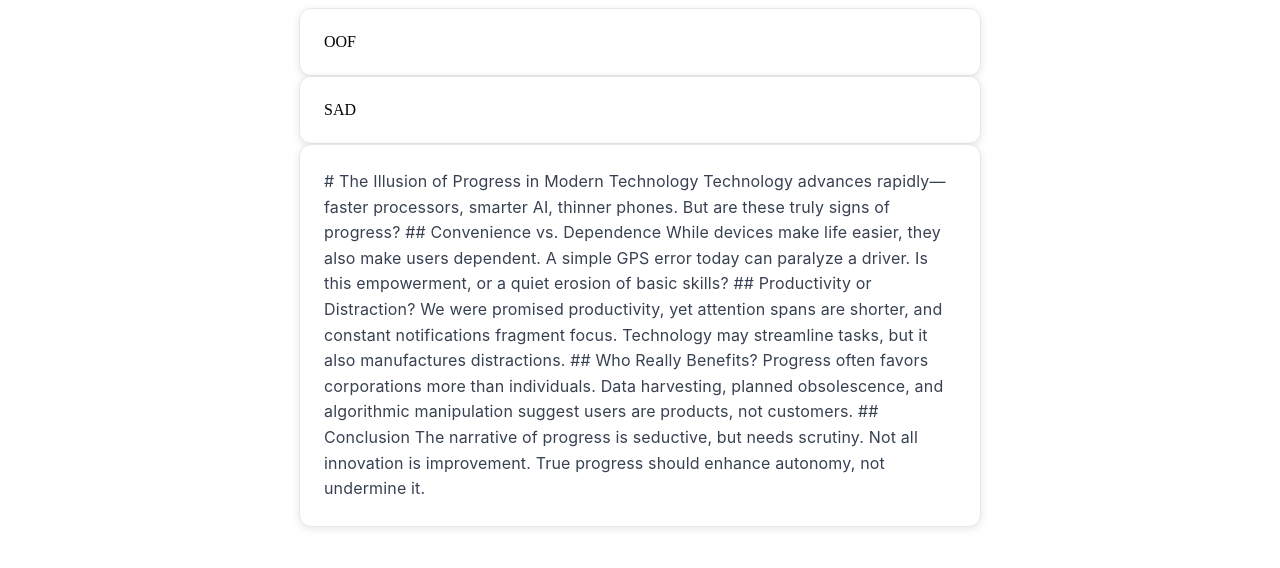
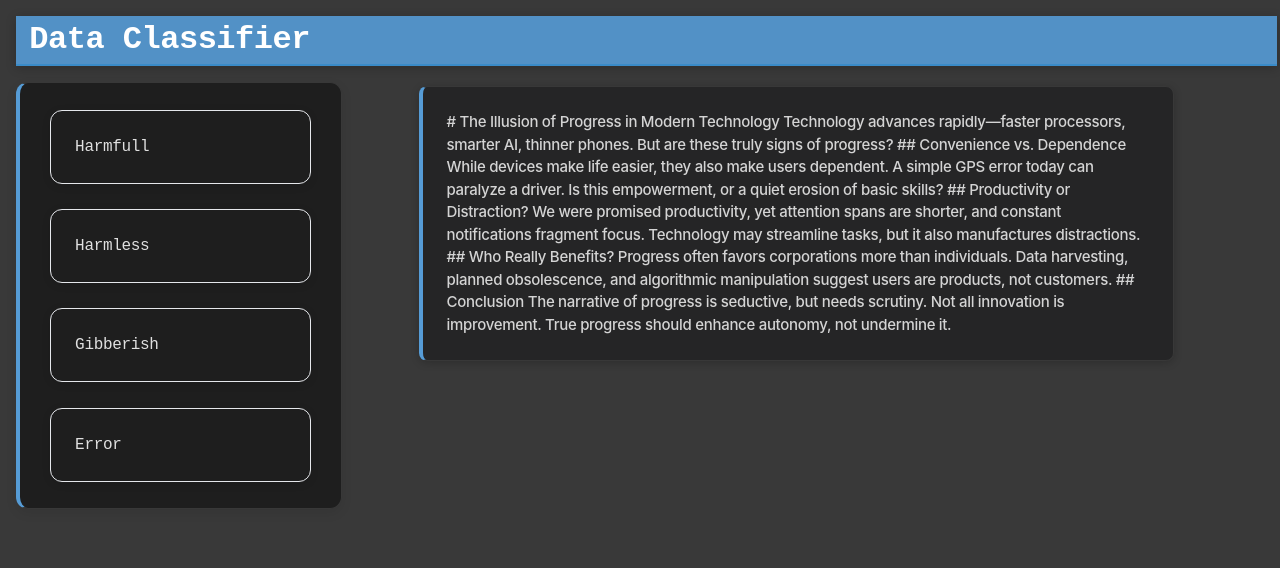
Before and after one commit to dylan-marx/sorty, a React (Create React App) app in the folder frontend/: page / in a window 1280 px wide. Shown: the top 568 px of the page. Built offline with nearby package versions, Linux system fonts and the light colour scheme.

Commit message:
Styling updates

```diff
--- a/frontend/src/App.tsx
+++ b/frontend/src/App.tsx
@@ -26,7 +26,13 @@ function App() {
 
   return (
     <>
+      <div className='header'>Data Classifier</div>
+      <div className='flex-container'>
+        <div className='category-collection-container'>
           <CategoryCollection registerDropHandler={registerDropHandler} />
+        </div>
+
+        <div className='card-container'>
           <Card
             text='# The Illusion of Progress in Modern Technology
                   Technology advances rapidly—faster processors, smarter AI, thinner phones. But are these truly signs of progress?
@@ -40,6 +46,9 @@ function App() {
                   The narrative of progress is seductive, but needs scrutiny. Not all innovation is improvement. True progress should enhance autonomy, not undermine it.'
             onDrop={handleDrop}
           />
+        </div>
+
+        </div>
     </>
   );
 }
--- a/frontend/src/components/CategoryCollection.tsx
+++ b/frontend/src/components/CategoryCollection.tsx
@@ -1,4 +1,4 @@
-import '../style/CategoryCard.css'
+import '../style/CategoryCollection.css'
 import CategoryCard from './CategoryCard';
 
 type DropHandler = (event: MouseEvent) => void;
@@ -11,11 +11,19 @@ function CategoryCollection({ registerDropHandler }: CategoryCollectionProps) {
   return (
     <div className='category-collection'>
         <CategoryCard
-            text='OOF'
+            text='Harmfull'
             registerDropHandler={registerDropHandler}
         />
         <CategoryCard
-            text='SAD'
+            text='Harmless'
+            registerDropHandler={registerDropHandler}
+        />
+        <CategoryCard
+            text='Gibberish'
+            registerDropHandler={registerDropHandler}
+        />
+        <CategoryCard
+            text='Error'
             registerDropHandler={registerDropHandler}
         />
     </div>
--- a/frontend/src/style/App.css
+++ b/frontend/src/style/App.css
@@ -1 +1,46 @@
 /* https://coolors.co/8fd694-5db7de-272932-6f8f72-c8bfc7 */
+
+* {
+    font-family:
+        'IBM Plex Mono', 'Fira Code', 'Courier New', monospace;
+    font-weight: 450;
+    letter-spacing: -0.02em;
+    line-height: 1.5;
+}
+
+body {
+  background-color: #1a1a1adc;
+  color: #e0e0e0;
+  margin: 0;
+  padding: 16px;
+  min-height: 100vh;
+}
+
+.flex-container {
+    display: flex;
+}
+
+.category-collection-container {
+    width: 25%;
+}
+
+.card-container {
+    width: 75%;
+}
+
+.header {
+    color: #ffffff;
+    font-size: 20px;
+    width: 100%;
+    padding-left: 10pt;
+    box-shadow: 0 2px 10px rgba(0, 0, 0, 0.2);
+    position: sticky;
+    top: 0;
+    z-index: 100;
+    font-weight: 600;
+    letter-spacing: -0.5px;
+    border-bottom: 2px solid #3a8bc8;
+    background-color: rgba(86, 156, 214, 0.9);
+    backdrop-filter: blur(8px);
+    font-size: xx-large;
+}
--- a/frontend/src/style/Card.css
+++ b/frontend/src/style/Card.css
@@ -1,55 +1,67 @@
 .Card {
-  background: #ffffff;
-  border-radius: 12px;
-  box-shadow: 0 2px 8px rgba(0, 0, 0, 0.1);
-  border: 1px solid #e5e7eb;
     padding: 24px;
-  margin-bottom: 16px;
-  max-width: 50%;
-  transition: all 0.3s cubic-bezier(0.2, 0, 0.2, 1);
+    margin: 0 auto 5pt;
+    margin-top: 15pt;
+    max-width: 75%;
+    border-radius: 8px;
+    border: 1px solid #383838;
+    border-left: 4px solid #569cd6;
+    background: #252526;
+    box-shadow: 0 2px 8px rgba(0, 0, 0, 0.2);
+    color: #d4d4d4;
+    font-family: 'IBM Plex Mono', -apple-system, monospace;
+    font-size: 15px;
+    line-height: 1.6;
+    letter-spacing: -0.01em;
+    transition: all 0.2s ease-out;
     cursor: grab;
     user-select: none;
-  transform-origin: center;
     overflow: hidden;
-  word-wrap: break-word;
     -webkit-font-smoothing: antialiased;
     -moz-osx-font-smoothing: grayscale;
-  margin: auto;
 }
 
 .Card:hover {
-  box-shadow: 0 4px 12px rgba(0, 0, 0, 0.15);
-  transform: translateY(-2px) scale(1.02);
+    transform: translateY(-3px);
+    box-shadow: 0 6px 16px rgba(0, 0, 0, 0.3);
+    background: #2a2a2a;
 }
 
 .Card:active {
     cursor: grabbing;
-  transform: scale(0.98);
+    transform: translateY(-1px) scale(0.995);
 }
 
 .Card.dragging {
-  transform: translate(-50%, -50%) scale(1.05) rotate(3deg);
-  opacity: 0.9;
-  box-shadow: 0 12px 30px rgba(0, 0, 0, 0.25);
-  cursor: grabbing;
+    transform: translate(-50%, -50%) scale(1.03) rotate(2deg);
+    opacity: 0.95;
+    box-shadow: 0 20px 40px rgba(0, 0, 0, 0.3);
     z-index: 1000;
-  pointer-events: none;
     transition: none;
+    background: #2e2e2e;
+    border-color: #569cd6aa;
 }
 
 .Card .text {
-  font-family: -apple-system, BlinkMacSystemFont, 'Segoe UI', 'Roboto', 'Oxygen', 'Ubuntu', sans-serif;
-  font-size: 16px;
-  line-height: 1.6;
-  color: #374151;
+    color: #d4d4d4 !important;
     margin: 0;
-  letter-spacing: 0.01em;
+    font-family: inherit;
 }
 
 .Card.scrollable {
-  max-height: 600px;
+    max-height: 400px;
     overflow-y: auto;
-  position: relative;
+    scrollbar-width: thin;
+    scrollbar-color: #569cd6 #252526;
+}
+
+.Card.scrollable::-webkit-scrollbar {
+    width: 8px;
+}
+
+.Card.scrollable::-webkit-scrollbar-thumb {
+    background: #569cd6;
+    border-radius: 4px;
 }
 
 .Card.scrollable::after {
@@ -59,6 +71,5 @@
     left: 0;
     right: 0;
     height: 20px;
-  background: linear-gradient(transparent, rgba(255, 255, 255, 0.8));
-  pointer-events: none;
+    background: linear-gradient(transparent, #252526);
 }
--- a/frontend/src/style/CategoryCard.css
+++ b/frontend/src/style/CategoryCard.css
@@ -1,11 +1,9 @@
 .category {
-  background: #ffffff;
     border-radius: 12px;
     box-shadow: 0 2px 8px rgba(0, 0, 0, 0.1);
     border: 1px solid #e5e7eb;
     padding: 24px;
     margin-bottom: 16px;
-  max-width: 50%;
     transition: all 0.3s cubic-bezier(0.2, 0, 0.2, 1);
     cursor: grab;
     user-select: none;
@@ -16,11 +14,13 @@
     -moz-osx-font-smoothing: grayscale;
     margin: auto;
     transition: background-color 0.5s ease-out;
+    width: 75%;
+    margin: 5pt;
 }
 
 @keyframes hover-fade {
     0% {
-    background-color: #8FD694;
+      background: #569cd6;
     }
     100% {
       background-color: transparent;
@@ -28,5 +28,5 @@
 }
 
 .hover-add {
-    background-color: #8FD694;
+    background: #569cd6;
 }
--- /dev/null
+++ b/frontend/src/style/CategoryCollection.css
@@ -0,0 +1,18 @@
+.category-collection {
+    display: flex;
+    flex-direction: column;
+    align-items: center;
+    gap: 12px;
+    background: #1e1e1e;
+    border: 1px solid #383838;
+    border-radius: 12px;
+    box-shadow: 0 4px 12px rgba(0, 0, 0, 0.08);
+    color: #e0e0e0;
+    margin: 16px auto;
+    padding: 20px;
+    width: 90%;
+    max-width: 800px;
+    overflow: hidden;
+    user-select: none;
+    border-left: 4px solid #569cd6;
+}
```
Lines whose indentation alone changed are shown as unchanged.
